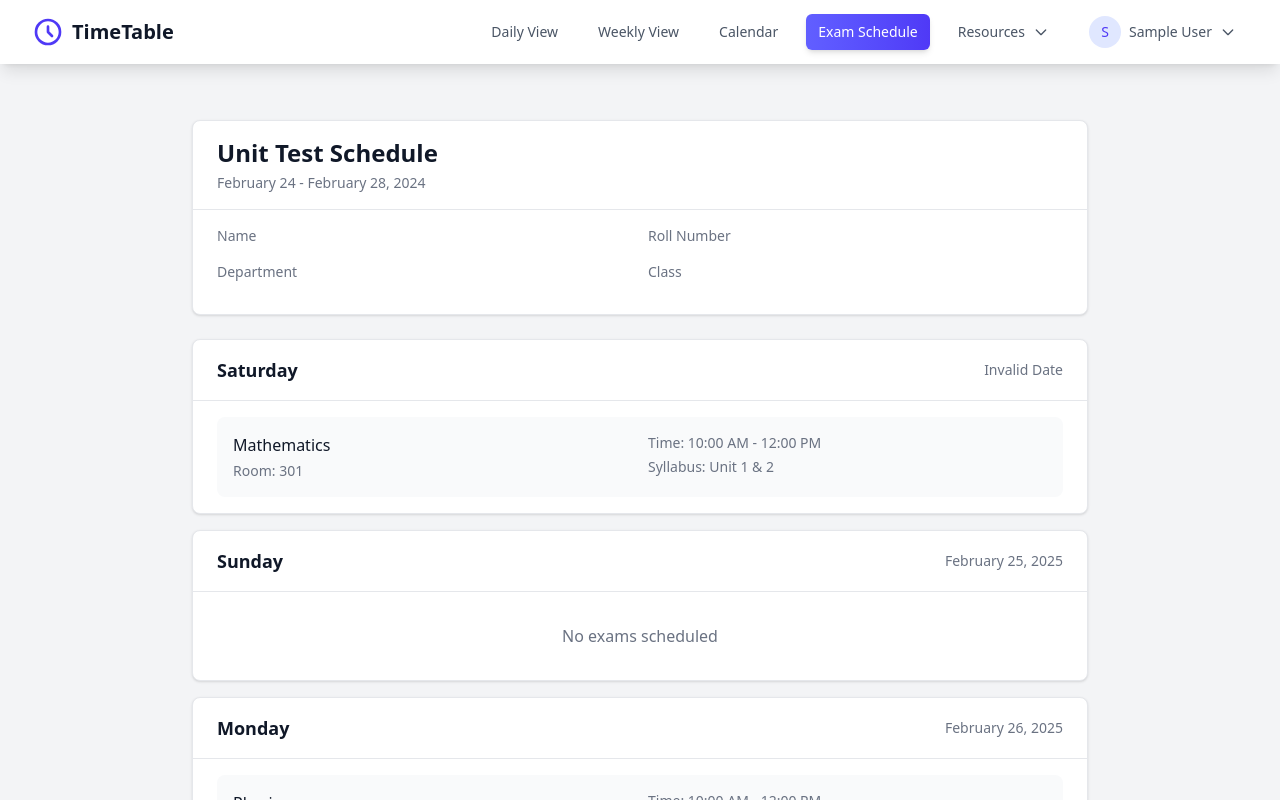
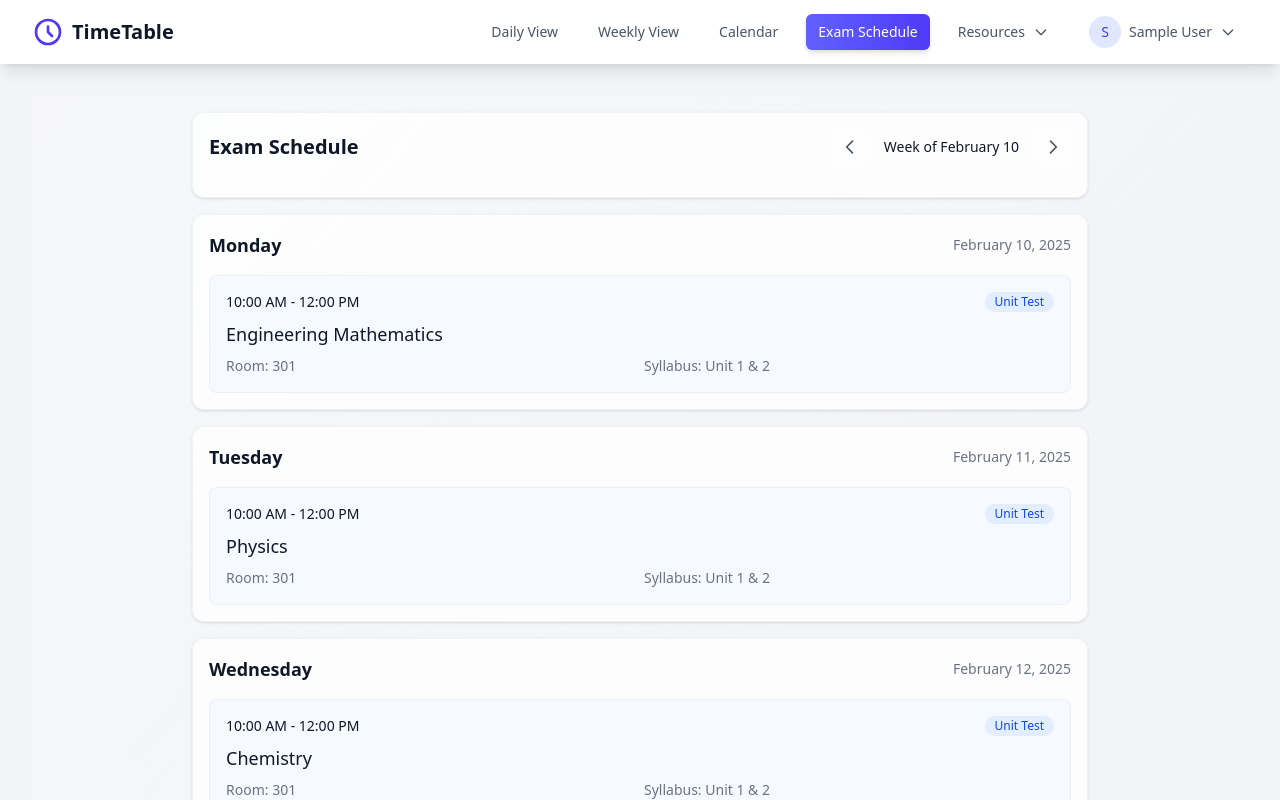
Before and after one commit to Abhi-engg/Class-Time-table, a React (Vite) app in the folder Timetable/: page /dashboard/exams in a window 1280 px wide. Shown: the top 800 px of the page. Built offline with nearby package versions, Linux system fonts and the light colour scheme; sample sign-in values are in the browser's storage.

Commit message:
exam soonnnn

```diff
--- a/Timetable/src/pages/dashboard/DailyView.jsx
+++ b/Timetable/src/pages/dashboard/DailyView.jsx
@@ -1,10 +1,8 @@
-import { useState, useEffect } from 'react';
-import { useAuth } from '../../contexts/AuthContext';
+import { useState, useEffect } from 'react'
 import TimeTable from '../../components/ui/TimeTable';
 import { motion } from 'framer-motion';
 
 const DailyView = () => {
-  const { currentUser } = useAuth();
   const [isMobileView, setIsMobileView] = useState(window.innerWidth < 768);
   const [currentDate, setCurrentDate] = useState(new Date());
   const [isLoading, setIsLoading] = useState(false);
--- a/Timetable/src/pages/dashboard/ExamView.jsx
+++ b/Timetable/src/pages/dashboard/ExamView.jsx
@@ -1,105 +1,142 @@
+import { useState, useEffect } from 'react';
 import { motion } from 'framer-motion';
-import { useAuth } from '../../contexts/AuthContext';
-import Card from '../../components/common/Card';
 
 const ExamView = () => {
-  const { currentUser } = useAuth();
+  const [isMobileView, setIsMobileView] = useState(window.innerWidth < 768);
+  const [currentDate, setCurrentDate] = useState(new Date());
+  const [isLoading, setIsLoading] = useState(false);
+  const [weekDates, setWeekDates] = useState([]);
+
+  useEffect(() => {
+    const handleResize = () => {
+      setIsMobileView(window.innerWidth < 768);
+    };
+    window.addEventListener('resize', handleResize);
+    return () => window.removeEventListener('resize', handleResize);
+  }, []);
+
+  useEffect(() => {
+    // Get dates for the current week
+    const dates = [];
+    const startDate = new Date(currentDate);
+    startDate.setDate(startDate.getDate() - startDate.getDay() + 1); // Start from Monday
+
+    for (let i = 0; i < 5; i++) { // Monday to Friday
+      const date = new Date(startDate);
+      date.setDate(startDate.getDate() + i);
+      dates.push(date);
+    }
+    setWeekDates(dates);
+  }, [currentDate]);
+
+  const navigateWeek = async (direction) => {
+    setIsLoading(true);
+    const newDate = new Date(currentDate);
+    newDate.setDate(newDate.getDate() + (direction * 7));
+    setCurrentDate(newDate);
+    await new Promise(resolve => setTimeout(resolve, 300));
+    setIsLoading(false);
+  };
 
   // Exam schedule data
-  const examSchedule = [
-    {
-      date: '202502-24',
-      day: 'Saturday',
+  const examSchedule = weekDates.map(date => {
+    const day = date.toLocaleDateString('en-US', { weekday: 'long' });
+    const currentYear = date.getFullYear();
+    const currentMonth = date.getMonth() + 1;
+    const currentDay = date.getDate();
+
+    // Format date string for comparison
+    const formattedDate = `${currentYear}-${String(currentMonth).padStart(2, '0')}-${String(currentDay).padStart(2, '0')}`;
+
+    // Check if it's a holiday (example: Mahashivratri)
+    const holidays = {
+      '2025-02-26': 'Mahashivratri',
+      // Add more holidays as needed
+    };
+
+    if (holidays[formattedDate]) {
+      return {
+        date: formattedDate,
+        day,
         exams: [
           {
-          subject: 'Mathematics',
+            subject: holidays[formattedDate],
+            time: 'All Day',
+            type: 'Holiday',
+            room: '-',
+            syllabus: 'Holiday'
+          }
+        ]
+      };
+    }
+
+    // Regular exam schedule
+    return {
+      date: formattedDate,
+      day,
+      exams: [
+        {
+          subject: day === 'Monday' ? 'Engineering Mathematics' :
+                   day === 'Tuesday' ? 'Physics' :
+                   day === 'Wednesday' ? 'Chemistry' :
+                   day === 'Thursday' ? 'Computer Science' :
+                   'English',
           time: '10:00 AM - 12:00 PM',
           room: '301',
           type: 'Unit Test',
           syllabus: 'Unit 1 & 2'
         }
       ]
-    },
-    {
-      date: '2025-02-25',
-      day: 'Sunday',
-      exams: [] // No exams on Sunday
-    },
-    {
-      date: '2025-02-26',
-      day: 'Monday',
-      exams: [
-        {
-          subject: 'Physics',
-          time: '10:00 AM - 12:00 PM',
-          room: '302',
-          type: 'Unit Test',
-          syllabus: 'Unit 1 & 2'
-        }
-      ]
-    },
-    {
-      date: '2025-02-27',
-      day: 'Tuesday',
-      exams: [
-        {
-          subject: 'Chemistry',
-          time: '10:00 AM - 12:00 PM',
-          room: '303',
-          type: 'Unit Test',
-          syllabus: 'Unit 1 & 2'
-        }
-      ]
-    },
-    {
-      date: '2025-02-28',
-      day: 'Wednesday',
-      exams: [
-        {
-          subject: 'Computer Science',
-          time: '10:00 AM - 12:00 PM',
-          room: '304',
-          type: 'Unit Test',
-          syllabus: 'Unit 1 & 2'
-        }
-      ]
-    }
-  ];
+    };
+  });
 
   return (
-    <div className="min-h-screen bg-gray-100 dark:bg-gray-900 p-4 sm:p-6">
-      <div className="max-w-4xl mx-auto space-y-6">
-        {/* Header */}
-        <Card>
-          <Card.Header>
-            <h1 className="text-2xl font-bold text-gray-900 dark:text-white">
-              Unit Test Schedule
+    <div className="min-h-screen bg-gradient-to-br from-white/30 via-blue-50/20 to-indigo-50/30
+                    dark:from-gray-900/30 dark:via-blue-900/20 dark:to-indigo-900/30 p-4">
+      <div className="max-w-4xl mx-auto space-y-4">
+        {/* Header Card */}
+        <motion.div
+          initial={{ opacity: 0, y: 20 }}
+          animate={{ opacity: 1, y: 0 }}
+          className="bg-white/80 dark:bg-gray-800/80 rounded-xl shadow-sm p-4
+                     border border-gray-200/50 dark:border-gray-700/50"
+        >
+          <div className="flex items-center justify-between mb-4">
+            <h1 className="text-xl font-bold text-gray-900 dark:text-white">
+              Exam Schedule
             </h1>
-            <p className="text-sm text-gray-500 dark:text-gray-400 mt-1">
-              February 24 - February 28, 2024
-            </p>
-          </Card.Header>
-          <Card.Body>
-            <div className="grid grid-cols-2 gap-4 mb-4">
-              <div>
-                <p className="text-sm text-gray-500 dark:text-gray-400">Name</p>
-                <p className="font-medium text-gray-900 dark:text-white">{currentUser?.personalDetails?.fullName}</p>
-              </div>
-              <div>
-                <p className="text-sm text-gray-500 dark:text-gray-400">Roll Number</p>
-                <p className="font-medium text-gray-900 dark:text-white">{currentUser?.academicDetails?.rollNumber}</p>
-              </div>
-              <div>
-                <p className="text-sm text-gray-500 dark:text-gray-400">Department</p>
-                <p className="font-medium text-gray-900 dark:text-white">{currentUser?.academicDetails?.department}</p>
-              </div>
-              <div>
-                <p className="text-sm text-gray-500 dark:text-gray-400">Class</p>
-                <p className="font-medium text-gray-900 dark:text-white">{currentUser?.academicDetails?.className}</p>
+            <div className="flex items-center gap-4">
+              <button
+                onClick={() => navigateWeek(-1)}
+                disabled={isLoading}
+                className="p-2 rounded-lg bg-white/70 dark:bg-gray-800/70 text-gray-600 dark:text-gray-400
+                         hover:bg-white/90 dark:hover:bg-gray-700/90 transition-all duration-200
+                         disabled:opacity-50 disabled:cursor-not-allowed"
+              >
+                <svg className="w-5 h-5" fill="none" stroke="currentColor" viewBox="0 0 24 24">
+                  <path strokeLinecap="round" strokeLinejoin="round" strokeWidth={2} d="M15 19l-7-7 7-7" />
+                </svg>
+              </button>
+              <span className="text-sm font-medium text-gray-900 dark:text-white">
+                Week of {weekDates[0]?.toLocaleDateString('en-US', {
+                  month: isMobileView ? 'short' : 'long',
+                  day: 'numeric'
+                })}
+              </span>
+              <button
+                onClick={() => navigateWeek(1)}
+                disabled={isLoading}
+                className="p-2 rounded-lg bg-white/70 dark:bg-gray-800/70 text-gray-600 dark:text-gray-400
+                         hover:bg-white/90 dark:hover:bg-gray-700/90 transition-all duration-200
+                         disabled:opacity-50 disabled:cursor-not-allowed"
+              >
+                <svg className="w-5 h-5" fill="none" stroke="currentColor" viewBox="0 0 24 24">
+                  <path strokeLinecap="round" strokeLinejoin="round" strokeWidth={2} d="M9 5l7 7-7 7" />
+                </svg>
+              </button>
             </div>
           </div>
-          </Card.Body>
-        </Card>
+        </motion.div>
 
         {/* Exam Schedule */}
         <div className="space-y-4">
@@ -109,10 +146,11 @@ const ExamView = () => {
               initial={{ opacity: 0, y: 20 }}
               animate={{ opacity: 1, y: 0 }}
               transition={{ duration: 0.3 }}
+              className="bg-white/80 dark:bg-gray-800/80 rounded-xl shadow-sm
+                        border border-gray-200/50 dark:border-gray-700/50"
             >
-              <Card>
-                <Card.Header>
-                  <div className="flex justify-between items-center">
+              <div className="p-4">
+                <div className="flex justify-between items-center mb-4">
                   <h2 className="text-lg font-semibold text-gray-900 dark:text-white">
                     {day.day}
                   </h2>
@@ -124,54 +162,62 @@ const ExamView = () => {
                     })}
                   </span>
                 </div>
-                </Card.Header>
-                <Card.Body>
-                  {day.exams.length > 0 ? (
-                    day.exams.map((exam, index) => (
+                {day.exams.map((exam, index) => (
                   <motion.div
                     key={index}
-                        className="p-4 bg-gray-50 dark:bg-gray-800 rounded-lg"
+                    className={`${
+                      exam.type === 'Holiday'
+                        ? 'bg-amber-50/50 dark:bg-amber-900/20 hover:bg-amber-100/50 dark:hover:bg-amber-900/30'
+                        : exam.type === 'Mid Term'
+                        ? 'bg-purple-50/50 dark:bg-purple-900/20 hover:bg-purple-100/50 dark:hover:bg-purple-900/30'
+                        : 'bg-blue-50/50 dark:bg-blue-900/20 hover:bg-blue-100/50 dark:hover:bg-blue-900/30'
+                    } rounded-lg p-4 mb-3 last:mb-0 border border-gray-200/50 dark:border-gray-700/50`}
                     whileHover={{ scale: 1.01 }}
                   >
-                        <div className="grid grid-cols-1 sm:grid-cols-2 gap-4">
-                          <div>
-                            <h3 className="font-medium text-gray-900 dark:text-white">
+                    <div className="flex items-center justify-between mb-2">
+                      <span className="text-sm font-medium text-gray-900 dark:text-white">
+                        {exam.time}
+                      </span>
+                      <span className={`inline-block px-2.5 py-0.5 rounded-full text-xs font-medium ${
+                        exam.type === 'Holiday'
+                          ? 'bg-amber-500/10 dark:bg-amber-400/10 text-amber-700 dark:text-amber-300'
+                          : exam.type === 'Mid Term'
+                          ? 'bg-purple-500/10 dark:bg-purple-400/10 text-purple-700 dark:text-purple-300'
+                          : 'bg-blue-500/10 dark:bg-blue-400/10 text-blue-700 dark:text-blue-300'
+                      }`}>
+                        {exam.type}
+                      </span>
+                    </div>
+                    <h3 className="text-lg font-medium text-gray-900 dark:text-white mb-2">
                       {exam.subject}
                     </h3>
-                            <p className="text-sm text-gray-500 dark:text-gray-400 mt-1">
+                    {exam.type !== 'Holiday' && (
+                      <div className="grid grid-cols-1 sm:grid-cols-2 gap-2 text-sm">
+                        <div className="text-gray-500 dark:text-gray-400">
                           Room: {exam.room}
-                            </p>
                         </div>
-                          <div>
-                            <p className="text-sm text-gray-500 dark:text-gray-400">
-                              Time: {exam.time}
-                            </p>
-                            <p className="text-sm text-gray-500 dark:text-gray-400 mt-1">
+                        <div className="text-gray-500 dark:text-gray-400">
                           Syllabus: {exam.syllabus}
-                            </p>
                         </div>
                       </div>
+                    )}
                   </motion.div>
-                    ))
-                  ) : (
-                    <p className="text-center text-gray-500 dark:text-gray-400 py-4">
-                      No exams scheduled
-                    </p>
-                  )}
-                </Card.Body>
-              </Card>
+                ))}
+              </div>
             </motion.div>
           ))}
         </div>
 
         {/* Important Instructions */}
-        <Card>
-          <Card.Header>
-            <h2 className="text-lg font-semibold text-gray-900 dark:text-white">
+        <motion.div
+          initial={{ opacity: 0, y: 20 }}
+          animate={{ opacity: 1, y: 0 }}
+          className="bg-white/80 dark:bg-gray-800/80 rounded-xl shadow-sm p-4
+                     border border-gray-200/50 dark:border-gray-700/50"
+        >
+          <h2 className="text-lg font-semibold text-gray-900 dark:text-white mb-4">
             Important Instructions
           </h2>
-          </Card.Header>
-          <Card.Body>
           <ul className="list-disc list-inside space-y-2 text-sm text-gray-600 dark:text-gray-300">
             <li>Arrive at least 15 minutes before the examination time</li>
             <li>Bring your student ID card and hall ticket</li>
@@ -179,8 +225,7 @@ const ExamView = () => {
             <li>Read all questions carefully before attempting</li>
             <li>Write your roll number on every page</li>
           </ul>
-          </Card.Body>
-        </Card>
+        </motion.div>
       </div>
     </div>
   );
```
Lines whose indentation alone changed are shown as unchanged.
